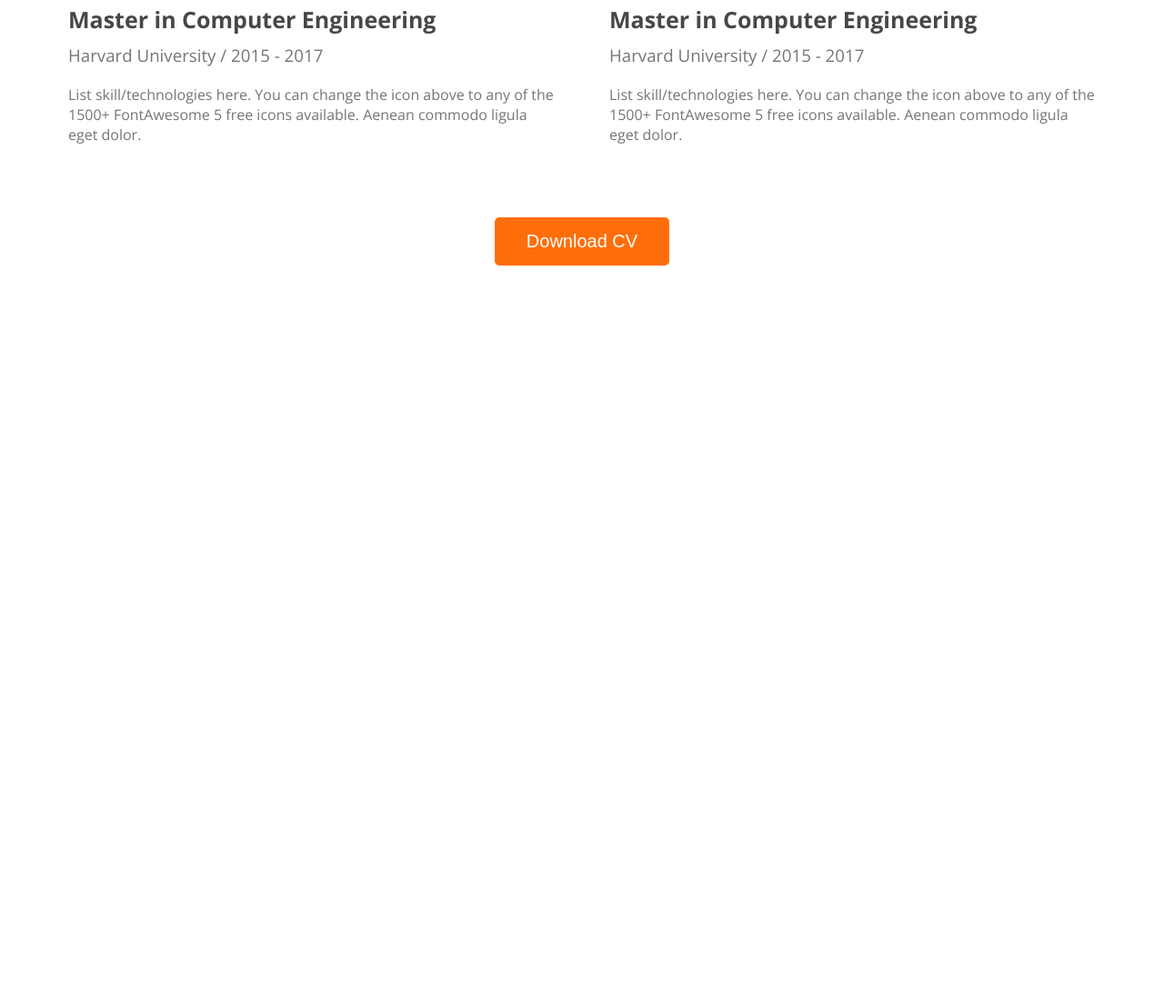
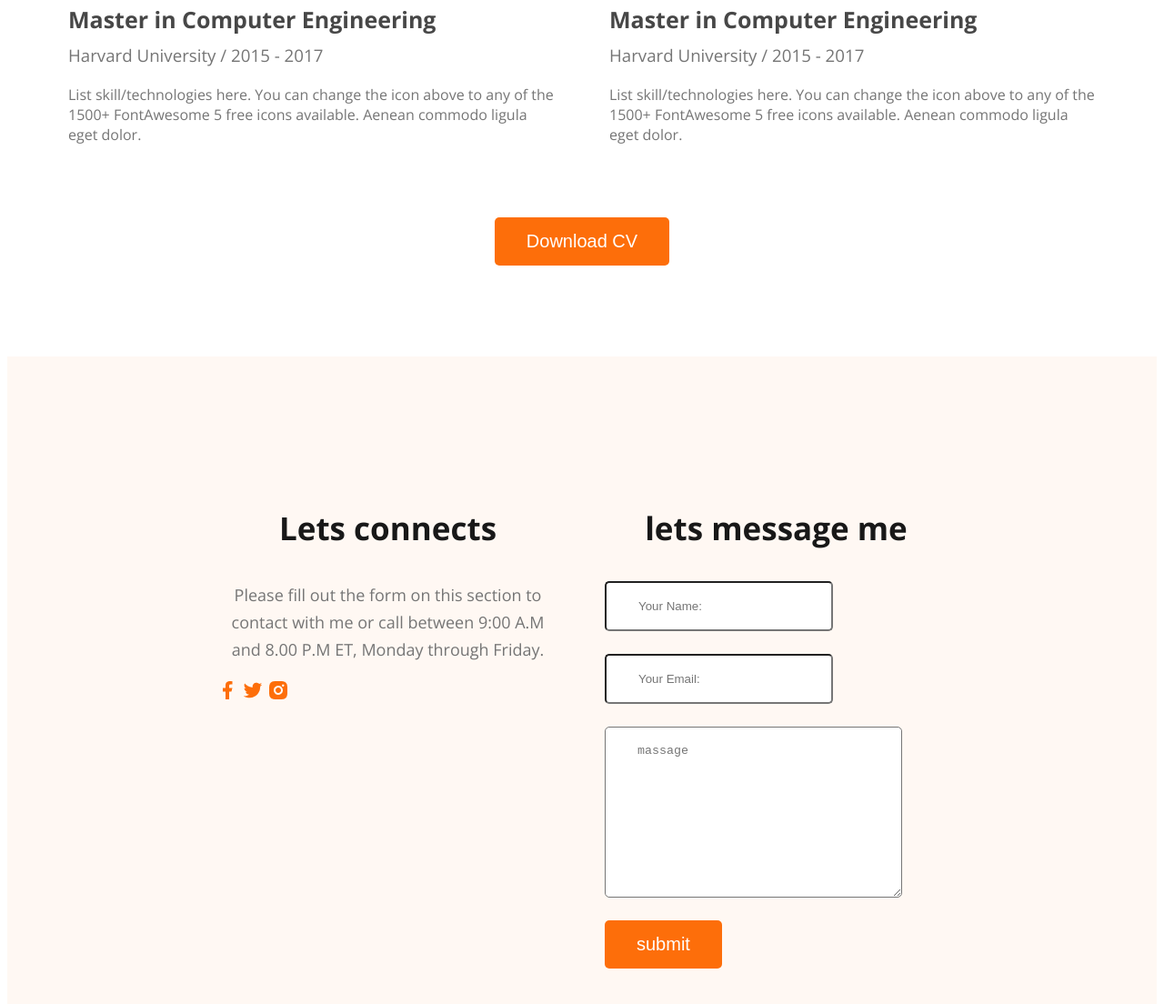
Before and after one commit to devhossain1/webdeveloper-portfolio, a plain HTML site: page index.html in a window 1280 px wide. Shown: the part 3021-4125 px from the top of the page at 91% size. Before the commit the page ends 3321 px from the top, so only its background shows below. Drawn offline with nearby package versions, Linux system fonts and the light colour scheme.

Commit message:
completed website

```diff
--- a/index.html
+++ b/index.html
@@ -143,11 +143,28 @@
                 <button class="btn-primary">Download CV</button>
             </div>
         </section>
-
-
     </main>
 
-    <footer></footer>
+    <footer>
+        <div class="footer-collum">
+            <h3 class="section-title">Lets connects</h3>
+            <p class="section-description">Please fill out the form on this section to contact with me or call between 9:00 A.M and 8.00 P.M ET, Monday through Friday.</p>
+            <div class="social-icons">
+                <a href=""><img src="images/icons/facebook.png" alt=""></a>
+                <a href=""><img src="images/icons/twitter.png" alt=""></a>
+                <a href=""><img src="images/icons/insta.png" alt=""></a>
+            </div>
+        </div>
+        <div class="footer-collum">
+            <h3 class="section-title">lets message me</h3>
+            <form class="contact" action="">
+                <input class="input-text" type="text" placeholder="Your Name:">
+                <input class="input-text type="email" name="" placeholder="Your Email:" >
+                <textarea name="" id="" cols="30" rows="10">massage</textarea>
+                <input class="btn-primary" type="submit" value="submit">
+            </form>
+        </div>
+    </footer>
 
 </body>
 </html>
--- a/styles/portfolio.css
+++ b/styles/portfolio.css
@@ -162,3 +162,23 @@ main section{
     text-align: center;
     margin-top: 50px;
 }
+/* footer styles */
+footer{
+    display: flex;
+    gap: 50px;
+    background: #FFF8F3;
+    padding: 130px 230px;
+    margin-top: 100px;
+}
+.footer-collum{
+    width: 50%;
+
+}
+.contact .input-text, textarea{
+    display: block;
+    margin-bottom: 25px;
+    color: #757575;
+    padding: 18px 35px;
+    background: #FFF;
+    border-radius: 5px;
+}
```
